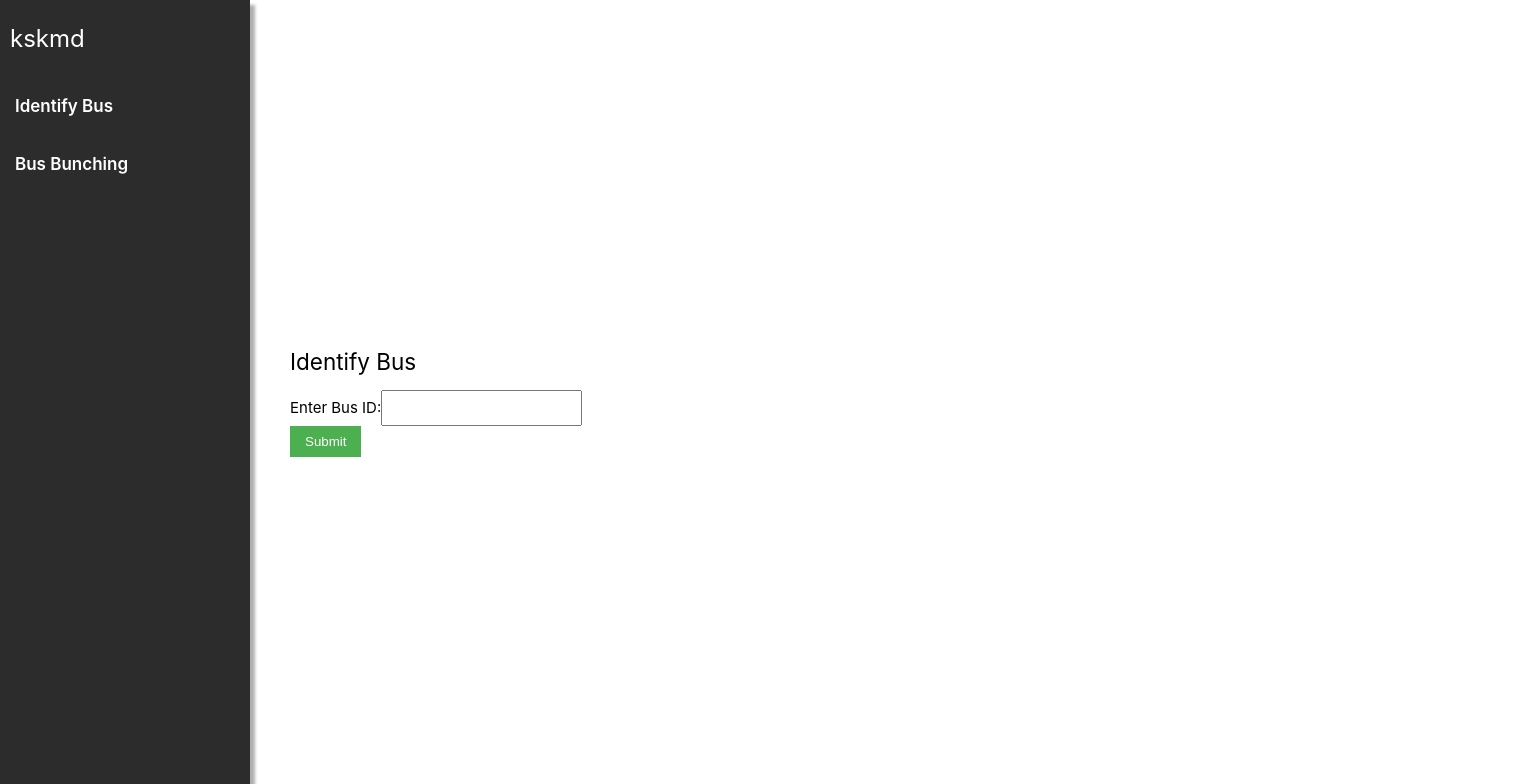
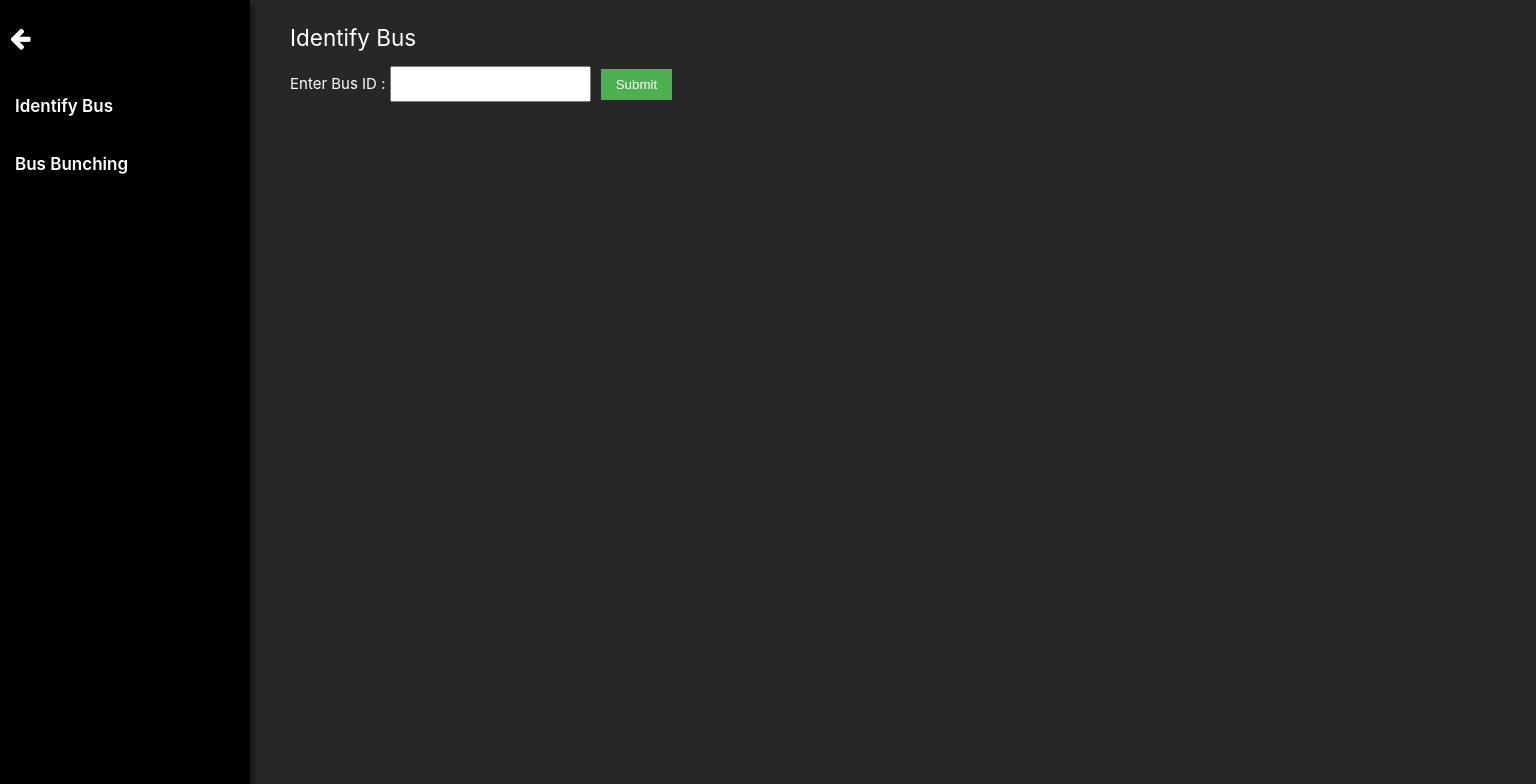
Before and after one commit to shrisoundharyaa/Route_Rationalization, a Vue app in the folder dynamic_route/: page / in a window 1280 px wide. Both pictures are taken after a click on the item "Buses". Shown: the top 784 px of the page, 1536 px wide, since content can reach past the window. Built offline with nearby package versions, Linux system fonts and the light colour scheme.

Commit message:
added new page

```diff
--- a/dynamic_route/index.html
+++ b/dynamic_route/index.html
@@ -4,7 +4,11 @@
     <meta charset="UTF-8">
     <link rel="icon" href="/favicon.ico">
     <link rel="stylesheet" href="https://unpkg.com/leaflet@1.7.1/dist/leaflet.css"/>
+    <link rel="stylesheet" href="https://cdnjs.cloudflare.com/ajax/libs/font-awesome/4.7.0/css/font-awesome.min.css">
     <meta name="viewport" content="width=device-width, initial-scale=1.0">
+    <link rel="preconnect" href="https://fonts.googleapis.com">
+    <link rel="preconnect" href="https://fonts.gstatic.com" crossorigin>
+    <link href="https://fonts.googleapis.com/css2?family=League+Spartan:wght@100..900&family=Poppins:ital,wght@0,100;0,200;0,300;0,400;0,500;0,600;0,700;0,800;0,900;1,100;1,200;1,300;1,400;1,500;1,600;1,700;1,800;1,900&display=swap" rel="stylesheet">
     <title>Vite App</title>
   </head>
   <body style="background-color: white;">
--- a/dynamic_route/public/index.html
+++ b/dynamic_route/public/index.html
@@ -6,6 +6,7 @@
     <meta name="viewport" content="width=device-width,initial-scale=1.0">
     <link rel="icon" href="<%= BASE_URL %>favicon.ico">
     <link rel="stylesheet" href="./style.css">
+    <link rel="stylesheet" href="https://cdnjs.cloudflare.com/ajax/libs/font-awesome/4.7.0/css/font-awesome.min.css">
     <link rel="preconnect" href="https://fonts.googleapis.com">
     <link rel="preconnect" href="https://fonts.gstatic.com" crossorigin>
     <link href="https://fonts.googleapis.com/css2?family=League+Spartan:wght@100..900&family=Poppins:ital,wght@0,100;0,200;0,300;0,400;0,500;0,600;0,700;0,800;0,900;1,100;1,200;1,300;1,400;1,500;1,600;1,700;1,800;1,900&display=swap" rel="stylesheet">
--- a/dynamic_route/src/assets/base.css
+++ b/dynamic_route/src/assets/base.css
@@ -78,6 +78,7 @@ body {
     'Fira Sans',
     'Droid Sans',
     'Helvetica Neue',
+
     sans-serif;
   font-size: 15px;
   text-rendering: optimizeLegibility;
--- a/dynamic_route/src/views/buses.vue
+++ b/dynamic_route/src/views/buses.vue
@@ -2,7 +2,7 @@
     <div class="main">
       <nav class="sidenav">
         <div class="back-arrow" @click="$router.push('/')">
-          <p>kskmd</p>
+          <i class="fa fa-arrow-left"></i>
         </div>
 
         <ul>
@@ -14,11 +14,11 @@
         <div v-if="selectedSection === 'identifyBus'">
           <h2>Identify Bus</h2>
           <form @submit.prevent="submitBusId">
-            <label for="busId">Enter Bus ID:</label>
+            <label for="busId">Enter Bus ID :  </label>
             <input type="text" id="busId" v-model="busId" required />
             <button type="submit">Submit</button>
           </form>
-          <p v-if="submittedBusId">You entered Bus ID: {{ submittedBusId }}</p>
+          <p v-if="submittedBusId">You entered Bus ID : {{ submittedBusId }}</p>
         </div>
 
         <div v-if="selectedSection === 'busBunching'">
@@ -28,6 +28,7 @@
       </div>
     </div>
   </template>
+
 
 <script>
 export default {
@@ -55,12 +56,14 @@ export default {
 <style scoped>
 .main {
   display: flex;
+  height: 100vh;
+  background-color: rgb(39, 39, 39);
 }
 
 .sidenav {
   height: 100vh;
   width: 250px;
-  background-color: rgb(44, 44, 44);
+  background-color: black;
   color: white;
   padding-top: 20px;
   position: fixed;
@@ -72,11 +75,12 @@ export default {
   box-shadow: 5px 5px 3px rgba(0, 0, 0, 0.319);
   transition: width 0.3s ease;
 }
+
 .back-arrow {
   font-size: 24px;
   color: white;
   cursor: pointer;
-  margin-bottom: 20px; /* Space below the icon */
+  margin-bottom: 20px;
   padding-left: 10px;
 }
 
@@ -98,10 +102,14 @@ export default {
 }
 
 .content {
-  margin-left: 270px; /* Space for sidebar */
+  margin-left: 270px;
   padding: 20px;
-  color: black;
-  flex-grow: 1;
+  width: 1266px;
+  background-color: rgb(39, 39, 39); /* Content background matches the page */
+  color: white;
+  display: flex;
+  flex-direction: column;
+  align-items: flex-start; /* Align content to the top */
 }
 
 form {
```
Also changed, not shown: dynamic_route/src/assets/main.css (line endings or trailing spaces).
